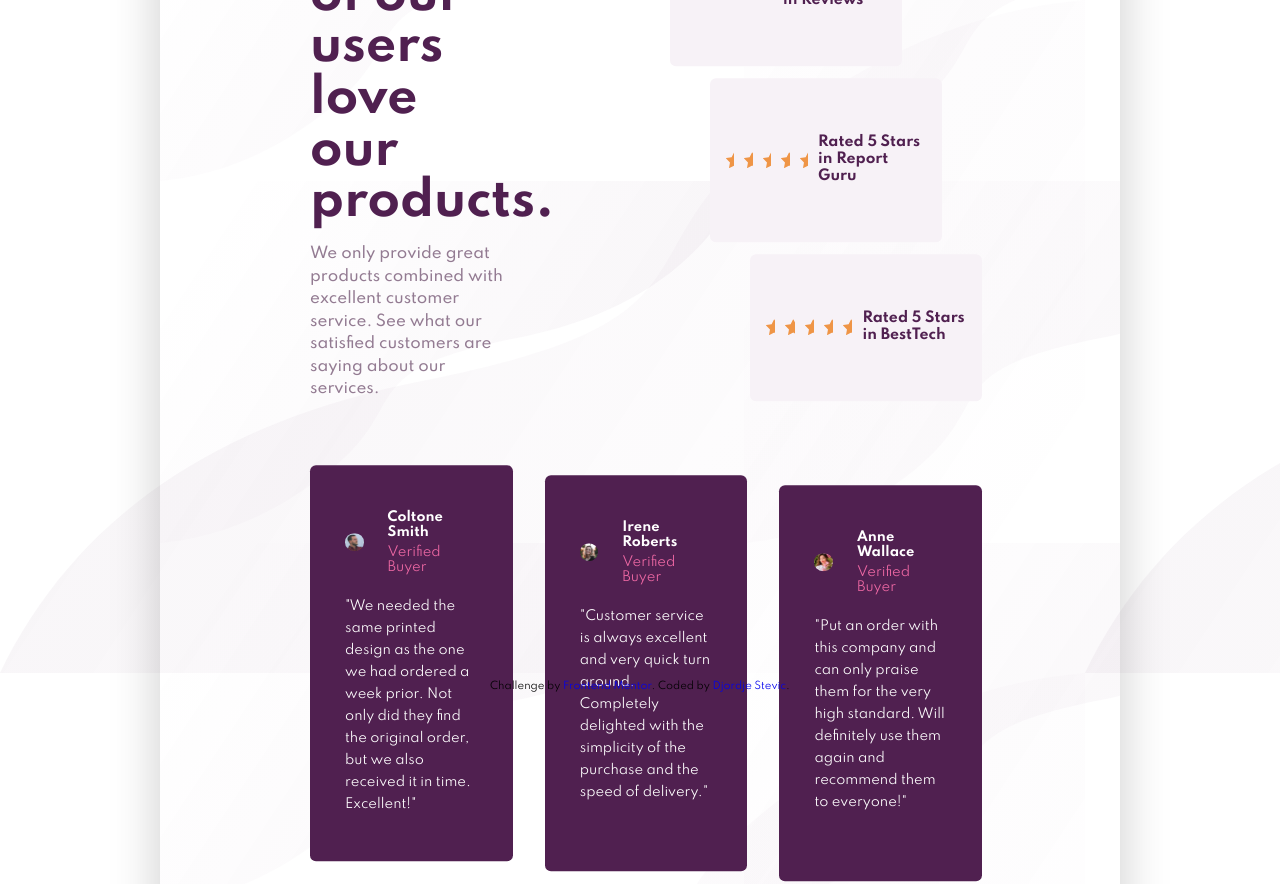
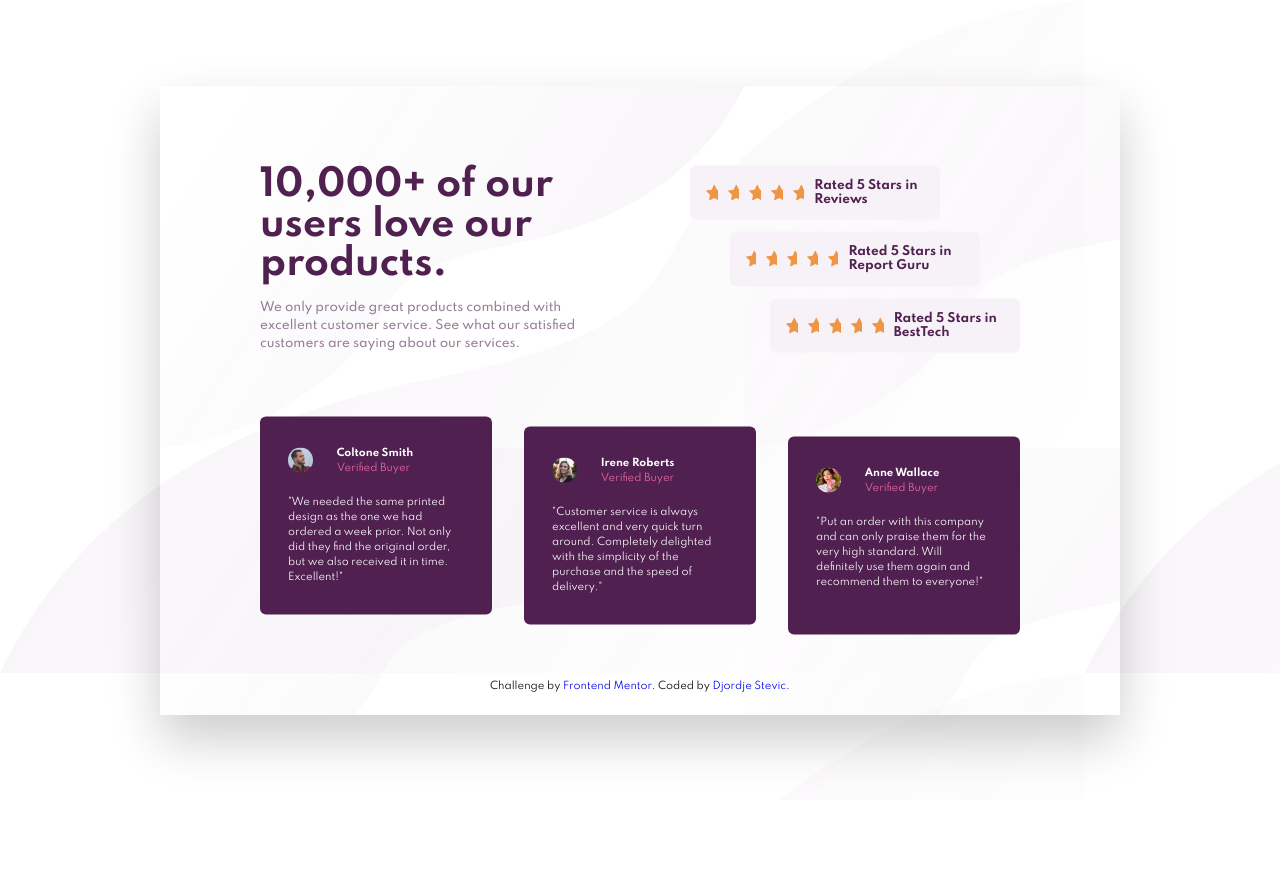
Before and after one commit to Djokaras/Social-proof-section, a plain HTML site: page index.html in a window 1280 px wide. Shown: the top 884 px of the page. After the commit the page ends 800 px from the top, so only its background shows below. Drawn offline with Linux system fonts and the light colour scheme.

Commit message:
1440 design

```diff
--- a/style.css
+++ b/style.css
@@ -98,17 +98,17 @@ body {
 
 .main {
 	display: grid;
-	grid-template-columns: minmax(20rem, 46rem) 1fr;
+	grid-template-columns: minmax(20rem, 35rem) 1fr;
 	box-shadow: 0 2.4rem 4.8rem rgba(0, 0, 0, 0.2);
-	padding: 10rem 15rem;
+	padding: 8rem 10rem;
 	row-gap: 6.4rem;
-	column-gap: 16rem;
+	column-gap: 8rem;
 }
 
 /*//////////////////////////// HEADING////////////////////////////////////// */
 
 .header-primary {
-	font-size: 4.7rem;
+	font-size: 3.6rem;
 	line-height: 1.1;
 	font-weight: 700;
 	color: var(--very-dark-magenta);
@@ -116,7 +116,7 @@ body {
 }
 
 .heading-text {
-	font-size: 1.5rem;
+	font-size: 1.2rem;
 	line-height: 1.5;
 	font-weight: 500;
 	color: var(--dark-gray-reviews);
@@ -125,7 +125,7 @@ body {
 /*//////////////////////////// RATINGS ////////////////////////////////////// */
 
 .ratings-review {
-	font-size: 1.4rem;
+	font-size: 1.2rem;
 	font-weight: 700;
 	color: var(--very-dark-magenta);
 	background-color: var(--light-gray-magenta);
@@ -174,7 +174,7 @@ svg {
 	border-radius: 6px;
 	display: flex;
 	flex-direction: column;
-	padding: 4.5rem 3.5em;
+	padding: 3rem 2.8em;
 }
 
 .review-card:nth-child(1) {
@@ -202,20 +202,20 @@ svg {
 	width: 14%;
 }
 .card-name {
-	font-size: 1.3rem;
+	font-size: 1rem;
 	font-weight: 700;
 	color: var(--main-white);
-	margin-bottom: 0.5rem;
+	margin-bottom: 0.2rem;
 }
 
 .card-buyer {
-	font-size: 1.3rem;
+	font-size: 1rem;
 	font-weight: 400;
 	color: var(--soft-pink);
 }
 
 .card-text {
-	font-size: 1.3rem;
-	line-height: 1.7;
+	font-size: 1rem;
+	line-height: 1.5;
 	color: var(--main-white);
 }
```
